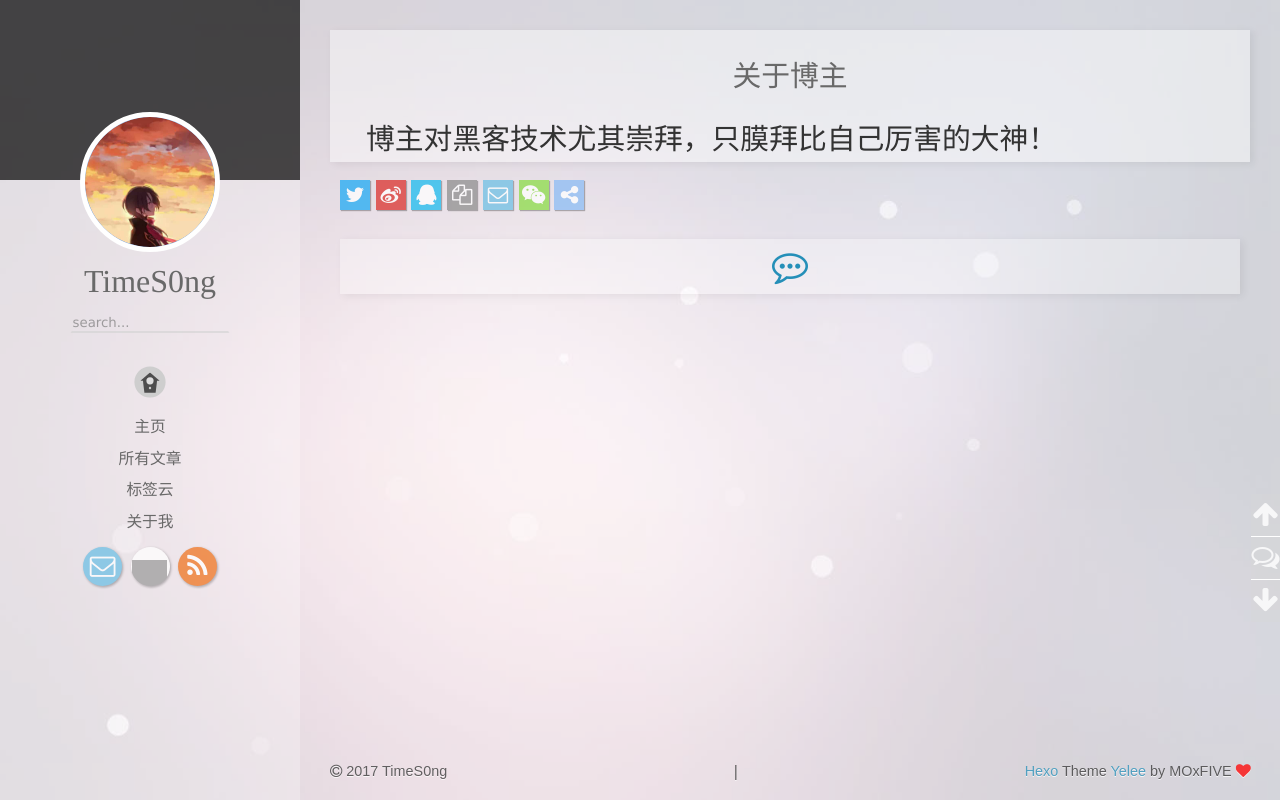
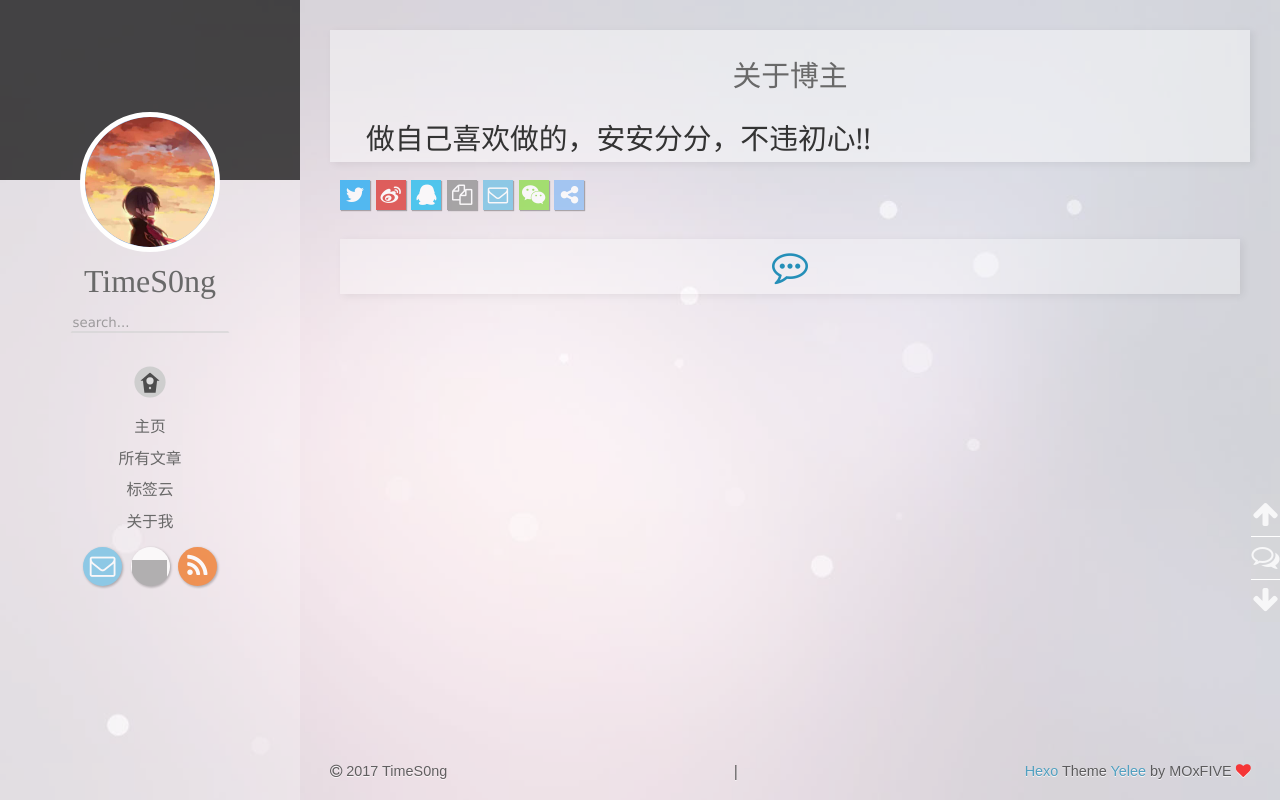
Before and after one commit to TimeS0ng/TimeS0ng.github.io, a plain HTML site: page about/index.html in a window 1280 px wide. Drawn offline with nearby package versions, Linux system fonts and the light colour scheme; some packages are replaced by stand-ins of ours; grey boxes are pictures that could not be loaded; a script that the page names is missing.

Commit message:
Site updated: 2017-09-02 20:19:26

```diff
--- a/about/index.html
+++ b/about/index.html
@@ -15,17 +15,17 @@
 
 
 
-<meta name="description" content="博主对黑客技术尤其崇拜，只膜拜比自己厉害的大神！">
+<meta name="description" content="做自己喜欢做的，安安分分，不违初心!!">
 <meta property="og:type" content="website">
 <meta property="og:title" content="关于博主">
 <meta property="og:url" content="http://TimeS0ng.github.io/about/index.html">
 <meta property="og:site_name" content="TimeS0ng&#39;s blog">
-<meta property="og:description" content="博主对黑客技术尤其崇拜，只膜拜比自己厉害的大神！">
+<meta property="og:description" content="做自己喜欢做的，安安分分，不违初心!!">
 <meta property="og:locale" content="zh-Hans">
-<meta property="og:updated_time" content="2017-08-31T02:59:55.000Z">
+<meta property="og:updated_time" content="2017-09-02T12:18:54.000Z">
 <meta name="twitter:card" content="summary">
 <meta name="twitter:title" content="关于博主">
-<meta name="twitter:description" content="博主对黑客技术尤其崇拜，只膜拜比自己厉害的大神！">
+<meta name="twitter:description" content="做自己喜欢做的，安安分分，不违初心!!">
 
 <link rel="apple-touch-icon" href= "/apple-touch-icon.png">
 
@@ -319,7 +319,7 @@
 
 
 
-        <h1 id="博主对黑客技术尤其崇拜，只膜拜比自己厉害的大神！"><a href="#博主对黑客技术尤其崇拜，只膜拜比自己厉害的大神！" class="headerlink" title="博主对黑客技术尤其崇拜，只膜拜比自己厉害的大神！"></a>博主对黑客技术尤其崇拜，只膜拜比自己厉害的大神！</h1>
+        <h1 id="做自己喜欢做的，安安分分，不违初心"><a href="#做自己喜欢做的，安安分分，不违初心" class="headerlink" title="做自己喜欢做的，安安分分，不违初心!!"></a>做自己喜欢做的，安安分分，不违初心!!</h1>
 
     </div>
 
```
